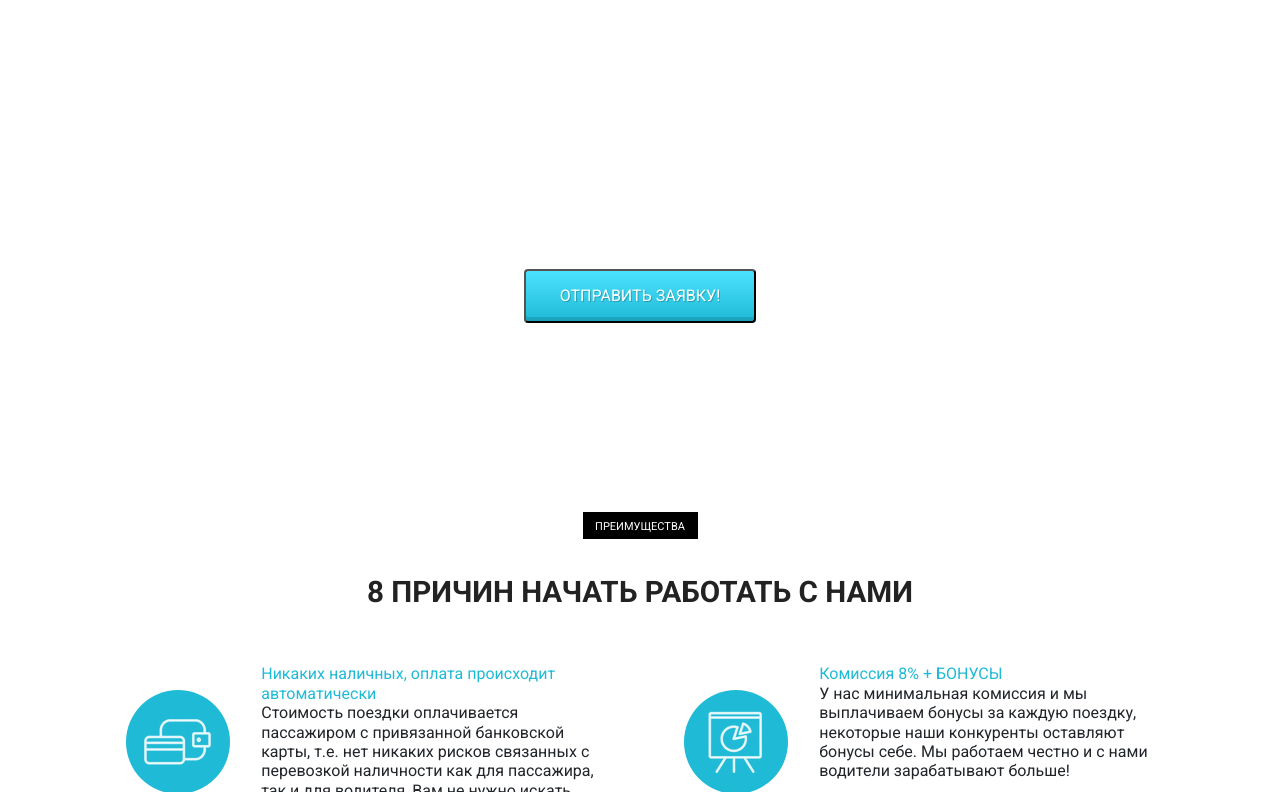
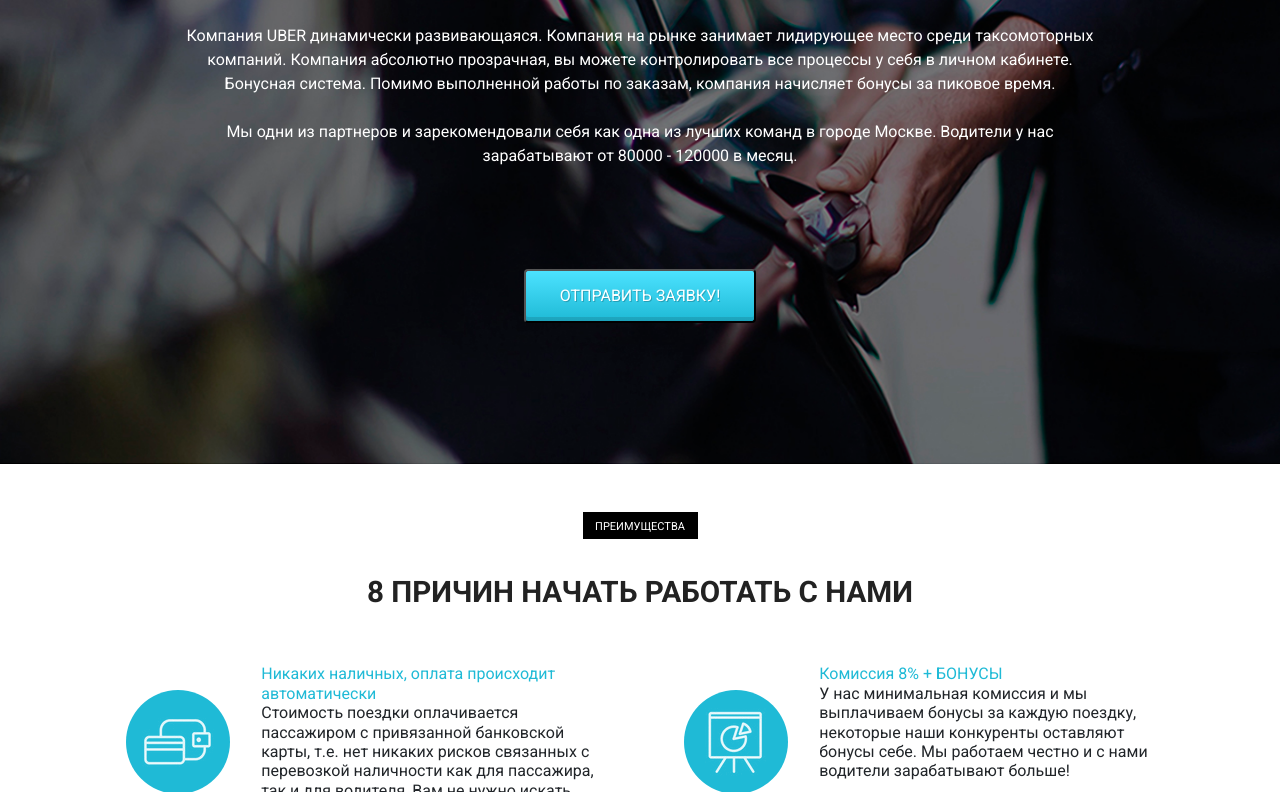
Before and after one commit to Komissarov-Denis/UBER_Pixel_Perfect_Project, a plain HTML site: page src/index.html in a window 1280 px wide. Shown: the part 336-1128 px from the top of the page. Drawn offline with Linux system fonts and the light colour scheme; the site is published under a folder, as on GitHub Pages, so addresses that start at the root find nothing.

Commit message:
Update 28.05.26

```diff
--- a/src/sass/_general.sass
+++ b/src/sass/_general.sass
@@ -1,6 +1,6 @@
 .header_promo
 	min-height: 100vh
-	background-image: url('/img/header/uber_bg.png')
+	background-image: url('../img/header/uber_bg.png')
 	background-position: center center
 	background-size: cover
 	background-repeat: no-repeat
--- a/src/sass/_media.sass
+++ b/src/sass/_media.sass
@@ -481,8 +481,6 @@
 
 @media (max-width: 319.98px)
 	.header_promo,
-	// .header,
-	// .promo,
 	.reasons,
 	.application,
 	.choice,
```
Also changed, not shown: src/css/style.min.css, 1 other file.
